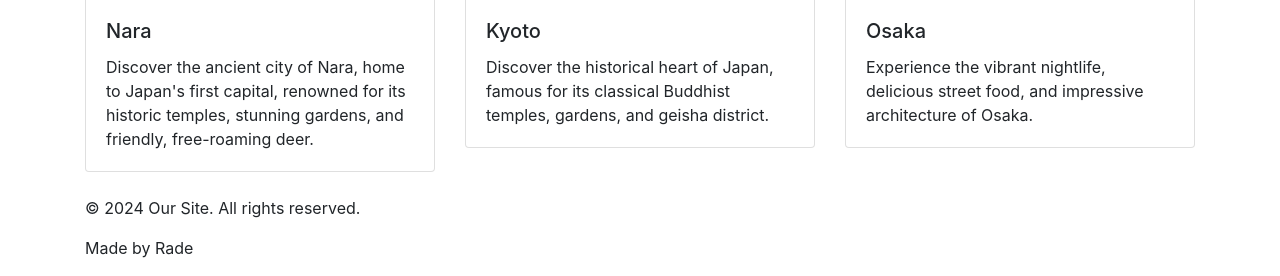
After one commit to RadeHell/BlogisekJPN, a Django app: template Blog/templates/Home.html in a window 1280 px wide. The commit adds this page. Shown: the part 1549-1825 px from the top of the page. Run offline with Django 5.2, Linux system fonts and the light colour scheme; the template is opened without the code that fills it: most values are stand-ins (such as "Sample title", 1, 10 or a date in 2020); some libraries are stand-ins or nearby versions.

Commit message:
modify urls, views also add templates add graphic with BST

```diff
--- /dev/null
+++ b/Blog/templates/Home.html
@@ -0,0 +1,69 @@
+{% extends "Main.html" %}
+
+{% block content %}
+
+
+<section class="welcome-section content2">
+    <div class="container ">
+        <h1 class="display-4">Share Experiences and Learn New Insights</h1>
+        <p class="lead"> Unveiling the Beauty and Wisdom of Japanese Culture, One Post at a Time.</p>
+    </div>
+
+
+    <div class="container my-5">
+        <div class="row justify-content-center">
+            <div class="col-12">
+                <div class="card big-city-card">
+                    <img src="https://media.cntraveler.com/photos/63482b255e7943ad4006df0b/16:9/w_2560%2Cc_limit/tokyoGettyImages-1031467664.jpeg" alt="Tokyo">
+                    <div class="card-content">
+                        <h2 class="card-title">Tokyo</h2>
+                        <p class="card-text">Explore the bustling capital city, known for its skyscrapers, shopping, and vibrant culture.</p>
+                        <a href="#" class="btn btn-primary">Learn More</a>
+                    </div>
+                </div>
+            </div>
+        </div>
+    </div>
+
+
+            <div class="container">
+                <div class="row">
+                    <div class="col-md-4 mb-4">
+                        <div class="card city-card">
+                            <img src="https://media.istockphoto.com/id/499127037/photo/sika-deer-at-nara-park.jpg?s=612x612&w=0&k=20&c=RXrALZo8hAR0SEyDGyY7O07a2PL6WAxLGju7HD5-J74=" class="card-img" alt="Nara">
+                            <div class="card-body">
+                                <h5 class="card-title">Nara</h5>
+                                <p class="card-text">Discover the ancient city of Nara, home to Japan's first capital, renowned for its historic temples, stunning gardens, and friendly, free-roaming deer.</p>
+                            </div>
+                        </div>
+                    </div>
+
+
+                    <div class="col-md-4 mb-4">
+                        <div class="card city-card">
+                            <img src="https://gaijinpot.scdn3.secure.raxcdn.com/app/uploads/sites/6/2021/02/Kyoto-Japan-old-town-streets-in-the-Higashiyama-district@3x-1024x683.jpg" class="card-img" alt="Kyoto">
+                            <div class="card-body">
+                                <h5 class="card-title">Kyoto</h5>
+                                <p class="card-text">Discover the historical heart of Japan, famous for its classical Buddhist temples, gardens, and geisha district.</p>
+                            </div>
+                        </div>
+                    </div>
+                    <div class="col-md-4 mb-4">
+                        <div class="card city-card">
+                            <img src="https://photos.smugmug.com/Osaka/Osaka-Categories/i-J9MFjBv/0/XL/Osaka_Districts-XL.jpg" class="card-img" alt="Osaka">
+                            <div class="card-body">
+                                <h5 class="card-title">Osaka</h5>
+                                <p class="card-text">Experience the vibrant nightlife, delicious street food, and impressive architecture of Osaka.</p>
+                            </div>
+                        </div>
+                    </div>
+                </div>
+            </div>
+
+
+
+
+
+</section>
+
+{% endblock %}
--- a/Blog/templates/Main.html
+++ b/Blog/templates/Main.html
@@ -4,7 +4,7 @@
         {% include 'mojeC.css' %}
 
     {% include 'Header.html' %}
-    <title>Main</title>
+    <title>{{ page_title }}  </title>
 </head>
 <body>
 
--- a/Blog/templates/Navbar.html
+++ b/Blog/templates/Navbar.html
@@ -9,11 +9,15 @@
 
           <div class="collapse navbar-collapse" id="navbarSupportedContent">
             <ul class="navbar-nav mr-auto">
-              <li class="nav-item active">
-                <a class="nav-link" href="{% url 'Writers' %}">Writers <span class="sr-only">(current)</span></a>
+
+
+               <li class="nav-item active">
+                <a class="nav-link" href="{% url 'Map' %}">Map <span class="sr-only">(current)</span></a>
               </li>
+
+              {% comment "" %}
               <li class="nav-item">
-                <a class="nav-link" href="{% url 'Home' %}">HomePage</a>
+             <a class="nav-link" href="{% url 'Home' %}">HomePage</a>
               </li>
               <li class="nav-item">
                 <a class="nav-link" href="{% url 'About' %}">AboutPage</a>
@@ -21,13 +25,23 @@
               <li class="nav-item">
                 <a class="nav-link" href="{% url 'Books' %}">Best Books</a>
               </li>
+                {% endcomment %}
               <li class="nav-item">
-                <a class="nav-link" href="{% url 'Orders' %}">Orders</a>
+                <a class="nav-link" href="{% url 'TravelOrders' %}">Travel orders</a>
               </li>
-            </ul>
-            <form class="form-inline my-2 my-lg-0">
-              <input class="form-control mr-sm-2" type="search" placeholder="Search" aria-label="Search">
-              <button class="btn btn-outline-success my-2 my-sm-0" type="submit">Search</button>
+
+
+
+
+           </ul>
+           <form class="d-flex">
+
+            <a class="btn btn-primary btn-md me-md-2" href="{% url 'Login' %}">Login</a>
+
+            <a class="btn btn-secondary btn-md" href="{% url 'Registration' %}">Register</a>
             </form>
+
+
+
           </div>
         </nav>
--- a/Blog/urls.py
+++ b/Blog/urls.py
@@ -3,7 +3,9 @@ from .views import *
 
 
 urlpatterns = [
-    path("", home_page_view, name="home"),
-    path("about", about_page_view, name="about"),
-
+    path('', Main , name='Main'),
+    path("Map", Map, name="Map"),
+    path("TravelOrders", TravelOrders, name="TravelOrders"),
+    path("Registration", Registration, name="Registration"),
+    path("Login", Login, name="Login"),
 ]
--- a/japanBlog/urls.py
+++ b/japanBlog/urls.py
@@ -15,9 +15,9 @@ Including another URLconf
     2. Add a URL to urlpatterns:  path('blog/', include('blog.urls'))
 """
 from django.contrib import admin
-from django.urls import path
+from django.urls import path,include
 
 urlpatterns = [
     path('', include("Blog.urls")),
-    path('admin/', admin.site.urls),
+    path('admin/', admin.site.urls)
 ]
```
Also changed, not shown: Blog/templates/Login.html (added, +22 -0 lines), Blog/templates/Map.html (added, +26 -0 lines), Blog/templates/Registration.html (added, +30 -0 lines), Blog/templates/TravelOrders.html (added, +23 -0 lines), Blog/views.py (+23 -1 lines), Blog/templates/mojeC.css (renamed from Blog/templates/mojeCSS.css).
